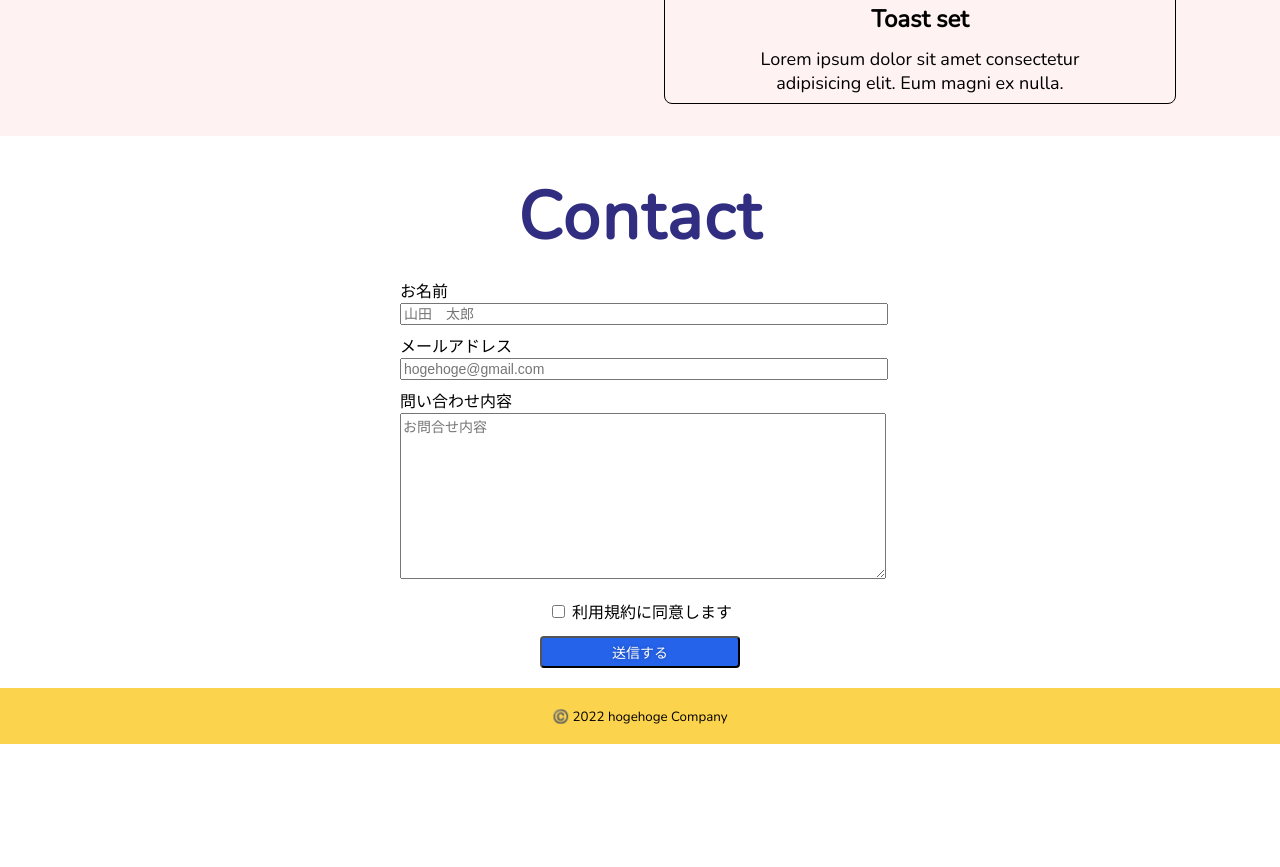
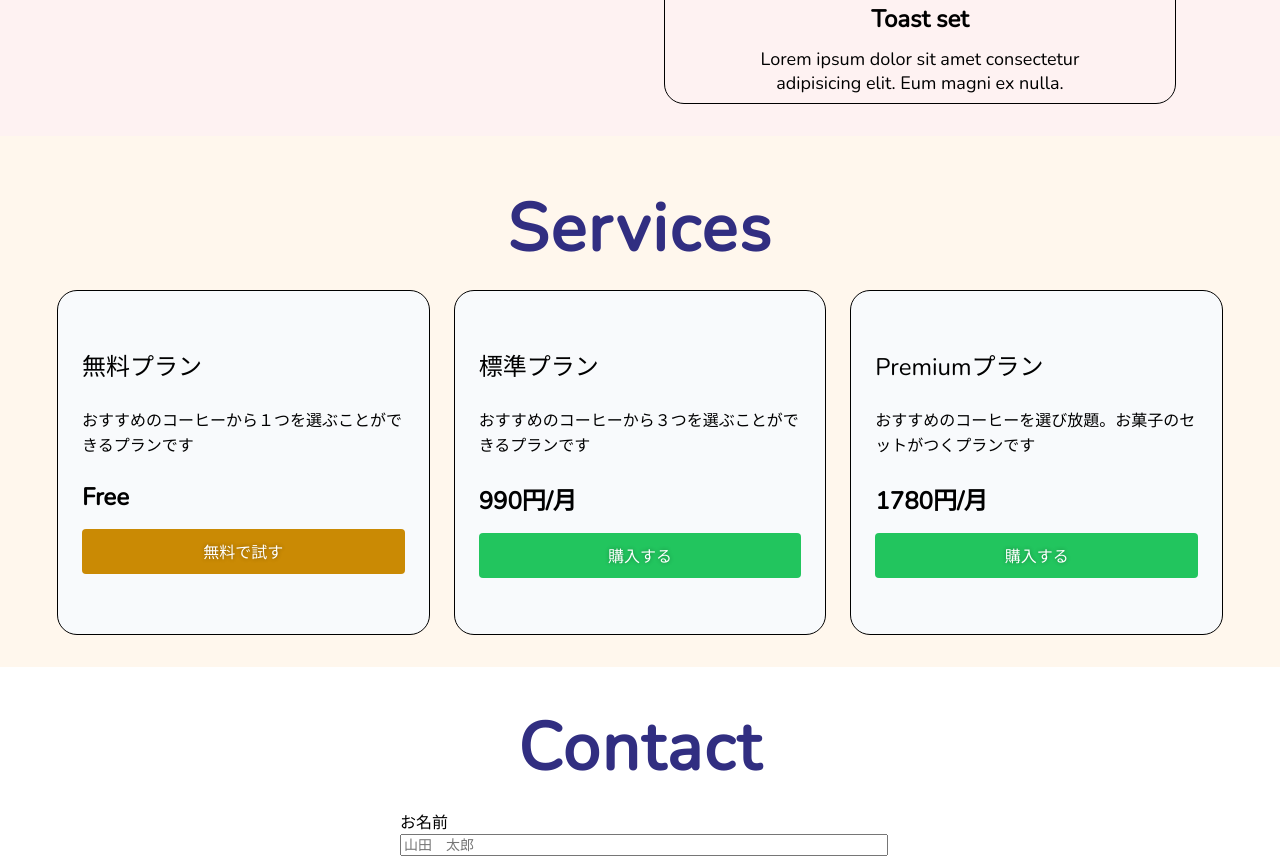
Before and after one commit to ryusei-sl/studyHTML, a plain HTML site: page index.html in a window 1280 px wide. Shown: the part 1670-2537 px from the top of the page. Before the commit the page ends 2414 px from the top, so only its background shows below. Drawn offline with nearby package versions, Linux system fonts and the light colour scheme.

Commit message:
💄 Serviceを追加

```diff
--- a/index.html
+++ b/index.html
@@ -119,6 +119,35 @@
         </div>
       </section>
 
+      <section class="plans">
+        <div class="w-container">
+          <h2 class="section-title">Services</h2>
+
+          <div class="plan-items">
+            <div class="plan">
+              <h3>無料プラン</h3>
+              <p class="description">おすすめのコーヒーから１つを選ぶことができるプランです</p>
+              <p class="price">Free</p>
+              <a href="#" class="btn">無料で試す</a>
+            </div>
+
+            <div class="plan">
+              <h3>標準プラン</h3>
+              <p class="description">おすすめのコーヒーから３つを選ぶことができるプランです</p>
+              <p class="price">990円/月</p>
+              <a href="#" class="purchase btn">購入する</a>
+            </div>
+
+            <div class="plan">
+              <h3>Premiumプラン</h3>
+              <p class="description">おすすめのコーヒーを選び放題。お菓子のセットがつくプランです</p>
+              <p class="price">1780円/月</p>
+              <a href="#" class="purchase btn">購入する</a>
+            </div>
+          </div>
+        </div>
+      </section>
+
       <div class="contact" id="CONTACT">
         <h1 class="section-title">Contact</h1>
 
--- a/style.css
+++ b/style.css
@@ -134,7 +134,7 @@ a:hover {
 }
 .recommend-list > div {
   border: 1px solid black;
-  border-radius: 8px;
+  border-radius: 20px;
 }
 
 .recommend-items {
@@ -160,6 +160,49 @@ a:hover {
   object-fit: cover;
   width: 100%;
   /* height: 160px; */
+}
+.plans {
+  background-color: #fff7ed;
+  padding: 32px 0;
+}
+
+.plan {
+  background-color: #f8fafc;
+  border-radius: 20px;
+  padding: 56px 24px;
+}
+
+.plan-items {
+  display: grid;
+  gap: 24px;
+
+  grid-template-columns: repeat(3, 1fr);
+}
+
+.plan h3 {
+  font-weight: 400;
+  font-size: 24px;
+  margin-bottom: 24px;
+}
+.plan .description {
+  font-size: 16px;
+  margin-bottom: 24px;
+}
+.plan .price {
+  font-size: 24px;
+  font-weight: 700;
+  margin-bottom: 16px;
+}
+.plan {
+  border: 1px solid #000;
+}
+
+.plan .btn {
+  width: auto;
+}
+
+.purchase {
+  background-color: #22c55e;
 }
 
 .contact {
@@ -268,8 +311,14 @@ footer {
   /*  */
 
   .recommend-list {
-    grid-template-columns: 70vw;
+    grid-template-columns: 80vw;
     row-gap: 8px;
     justify-items: center;
   }
+
+  .plan-items {
+    grid-template-columns: 80vw;
+    row-gap: 8px;
+    justify-content: center;
+  }
 }
```
